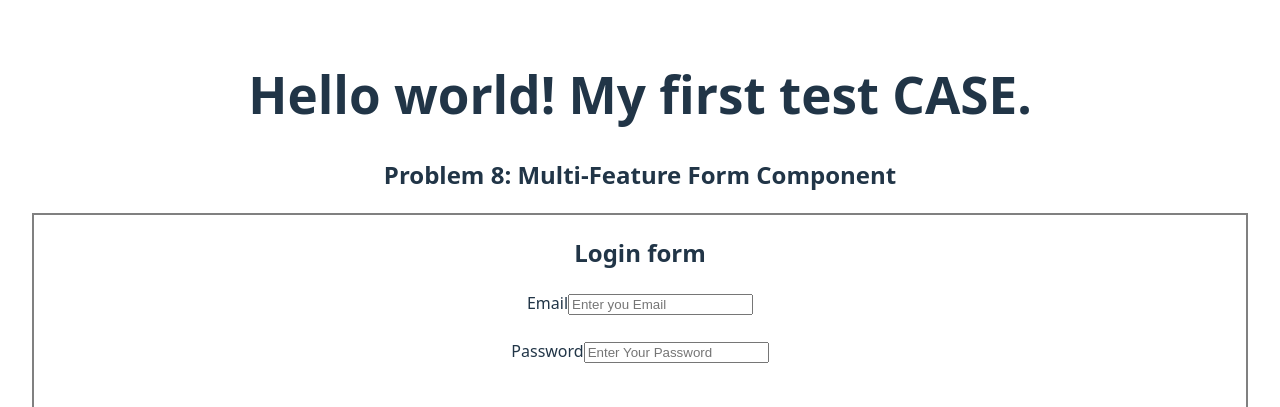
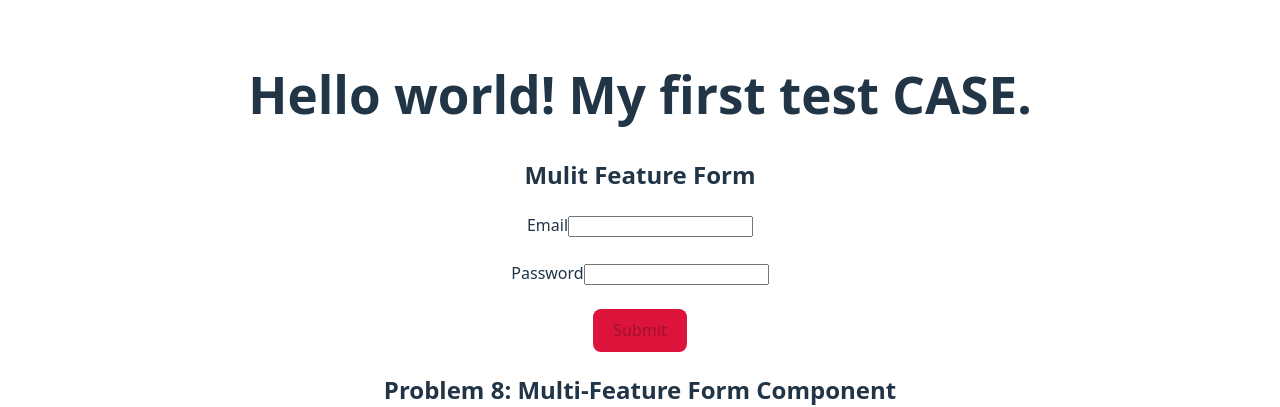
Before and after one commit to Anjali4402/react-testing-vite, a React (Vite) app: page / in a window 1280 px wide. Shown: the top 407 px of the page. Built offline with nearby package versions, Linux system fonts and the light colour scheme; no server answers.

Commit message:
Added Signup Form ui

```diff
--- a/src/App.tsx
+++ b/src/App.tsx
@@ -11,6 +11,7 @@ import ButtonClickCounter from "./components/ButtonClickCounter";
 import CheckboxToggleMessage from "./components/CheckboxToggleMessage";
 import LoginForm from "./components/LoginForm";
 import './App.css'
+import SignupForm from "./components/SignupForm";
 
 const App = () => {
 
@@ -19,6 +20,9 @@ const App = () => {
   return (
     <div>
       <h1>Hello world! My first test CASE.</h1>
+
+      <h2>Mulit Feature Form</h2>
+      <SignupForm />
 
 
       <h2>Problem 8: Multi-Feature Form Component</h2>
--- /dev/null
+++ b/src/components/SignupForm.tsx
@@ -0,0 +1,68 @@
+import React, { useState } from 'react';
+
+
+const SignupForm = () => {
+  const [email, setEmail] = useState('');
+  const [password, setPassword] = useState('');
+  const [submitted, setSubmitted] = useState(false);
+  const [errors, setErrors] = useState({ email: '', password: '' });
+
+  const validate = () => {
+    let emailError = '';
+    let passwordError = '';
+
+    if (!email.includes('@')) emailError = 'Invalid email';
+    if (password.length < 6) passwordError = 'Password too short';
+
+    setErrors({ email: emailError, password: passwordError });
+
+    return !emailError && !passwordError;
+  };
+
+  const handleSubmit = (e: React.FormEvent) => {
+    e.preventDefault();
+    if (validate()) {
+      setSubmitted(true);
+    }
+  };
+
+  return (
+    <form onSubmit={handleSubmit}>
+      <label>
+        Email
+        <input
+          aria-label="email"
+          value={email}
+          onChange={(e) => setEmail(e.target.value)}
+        />
+      </label>
+      {errors.email && <p>{errors.email}</p>}
+
+      <br />
+      <br />
+
+      <label>
+        Password
+        <input
+          aria-label="password"
+          type="password"
+          value={password}
+          onChange={(e) => setPassword(e.target.value)}
+        />
+      </label>
+      {errors.password && <p>{errors.password}</p>}
+
+
+      <br /><br />
+
+      <button type="submit" disabled={!email || !password}>
+        Submit
+      </button>
+
+      {submitted && <p>Signup Successful!</p>}
+    </form>
+  );
+};
+
+
+export default SignupForm
```
